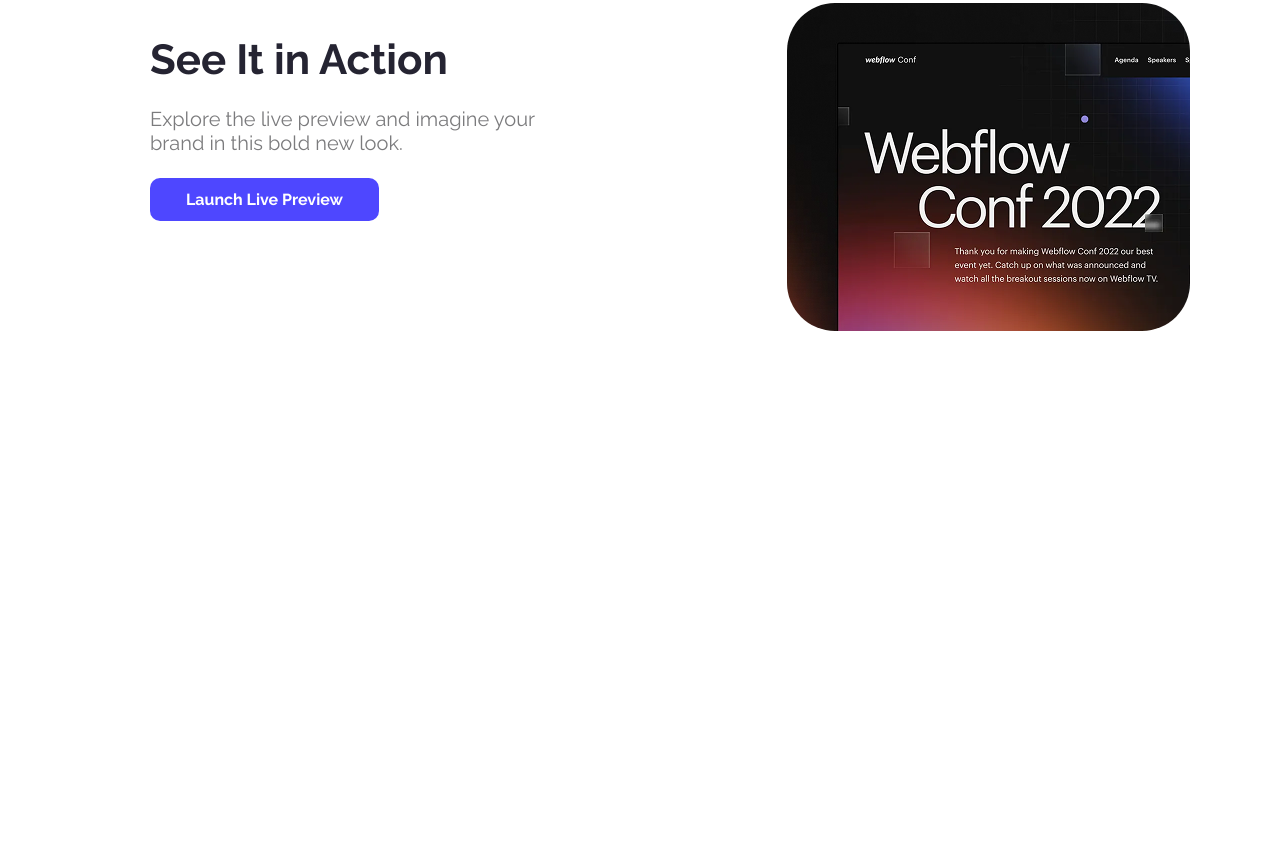
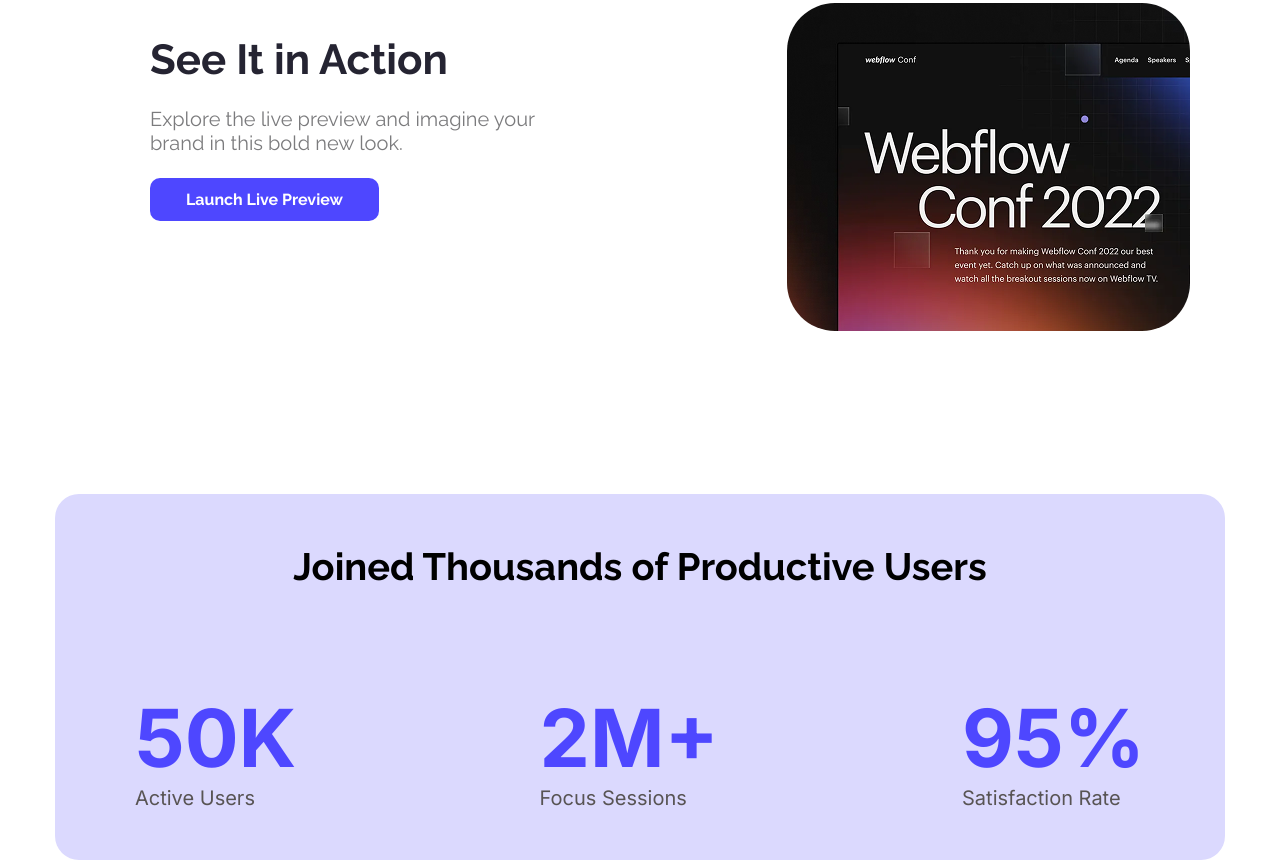
Before and after one commit to rabbiWD/Landing-Launchpad, a plain HTML site: page index.html in a window 1280 px wide. Shown: the part 924-1784 px from the top of the page. Before the commit the page ends 1302 px from the top, so only its background shows below. Drawn offline with Linux system fonts and the light colour scheme.

Commit message:
productive section done

```diff
--- a/index.html
+++ b/index.html
@@ -37,6 +37,26 @@
             </div>
            </div>
          </section>
+          <!-- Productive section -->
+          <section class="section-productive">
+            <div class="Productive">
+                 <h2 class="Product-desc text-center">Joined Thousands of Productive Users</h2>
+                <div class="Productive-item ">
+                <div class="product">
+                    <h1 class="product-title">50K</h1>
+                    <p class="product-sub-title">Active Users</p>
+                </div>
+                <div class="product">
+                    <h1 class="product-title">2M+</h1>
+                    <p class="product-sub-title">Focus Sessions</p>
+                </div>
+                <div class="product">
+                    <h1 class="product-title">95%</h1>
+                    <p class="product-sub-title">Satisfaction Rate</p>
+                </div>
+            </div>
+            </div>
+          </section>
     </main>
 </body>
 </html>
--- a/styles/style.css
+++ b/styles/style.css
@@ -103,3 +103,41 @@ header{
     color: #7b7b7d;
     margin-bottom: 23px;
 }
+
+/* productive styles */
+.section-productive{
+     background-color: #FFFFFF;
+     margin-top: 116px;
+}
+
+.Productive{
+    background-color: #dbd9fe;
+    max-width: 1170px;
+    margin: 0 auto;
+    border-radius: 24px;
+}
+
+.Product-desc{
+    font-size: 38px;
+    font-weight: bold;
+    padding: 50px 80px;
+}
+
+.Productive-item{
+    display: flex;
+    justify-content: space-between;
+    padding: 50px 80px;
+}
+
+.product-title{
+    font-family: "Inter", sans-serif !important;
+    font-size: 80px;
+    font-weight: bold;
+    color: #4E47FF;
+}
+
+.product-sub-title{
+    font-family: "Inter", sans-serif !important;
+    font-size: 20px;
+    color: #585454;
+}
```
